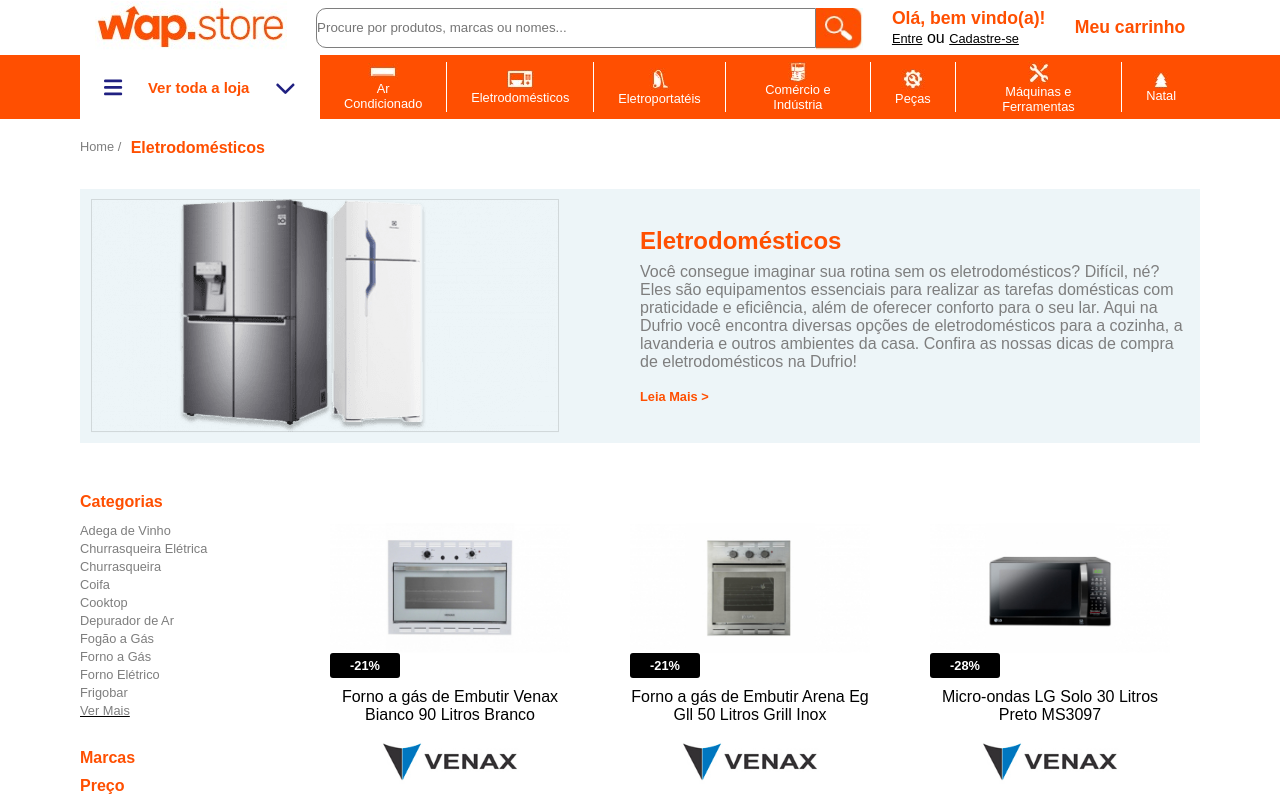
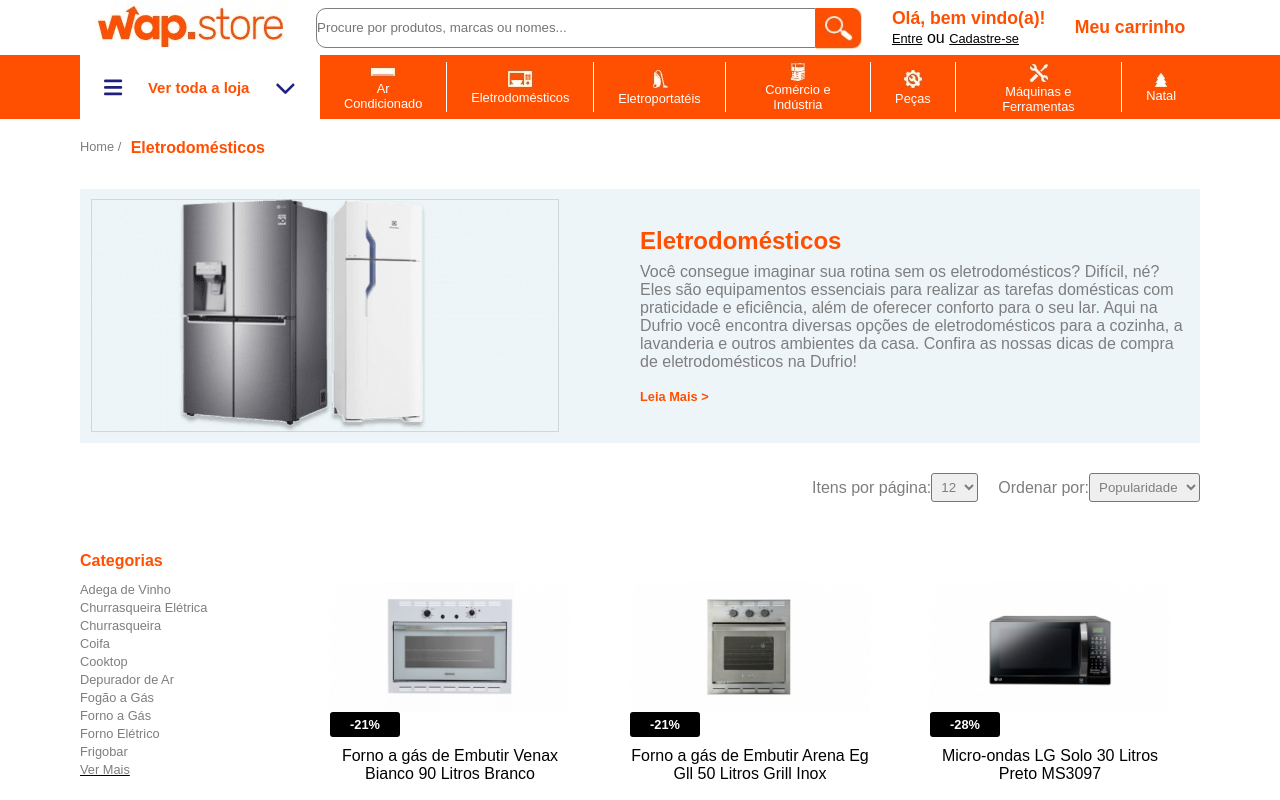
Before and after one commit to drakozz/webart-projeto, a Vue app: page / in a window 1280 px wide. Shown: the top 800 px of the page. Built offline with nearby package versions, Linux system fonts and the light colour scheme.

Commit message:
criaçao da parte visual dos filtros de produto

```diff
--- a/src/components/commons/ContentProdutos.vue
+++ b/src/components/commons/ContentProdutos.vue
@@ -1,9 +1,5 @@
 <template>
     <section class="contentProdutos">
-
-        <div class="filterProdutos">
-            <div class="filterItemPage"></div>
-        </div>
 
         <div class="cardProdutos" v-for="(produto, i) in dataProdutos" :key="i">
 
@@ -64,7 +60,7 @@
   }
 
   .cardProdutos:hover{
-    border: 1px solid black;
+    border: 1px solid var(--text-color2);
   }
 
   .cardProdutos .descontoProduto{
--- a/src/components/layouts/ContentMain.vue
+++ b/src/components/layouts/ContentMain.vue
@@ -1,6 +1,26 @@
 <template>
   <main class="main container">
       <DestaqueTopo></DestaqueTopo>
+
+      <div class="filterProdutos">
+        <div class="filterItemPage">
+            <p>Itens por página: </p>
+            <select name="" id="">
+              <option value="">12</option>
+              <option value="">24</option>
+              <option value="">36</option>
+            </select>
+        </div>
+
+        <div class="filterByPrice">
+            <p>Ordenar por: </p>
+            <select name="" id="">
+              <option value="">Popularidade</option>
+              <option value="">Menor Preço</option>
+              <option value="">Maior Preço</option>
+            </select>
+        </div>
+      </div>
 
       <div class="gridListingContainer">
         <LateralOptions></LateralOptions>
@@ -33,6 +53,27 @@
   column-gap: 40px;
 }
 
+.filterProdutos{
+  display: flex;
+  justify-content: flex-end;
+  margin-top: 30px;
+}
+
+.filterProdutos .filterItemPage,
+.filterProdutos .filterByPrice{
+  display: flex;
+  align-items: center;
+  margin-left: 20px;
+  color: var(--text-color2);
+}
+
+.filterProdutos select{
+  padding: 5px;
+  border-radius: 3px;
+  color: var(--text-color2);
+}
+
+
 
 
 </style>
```
